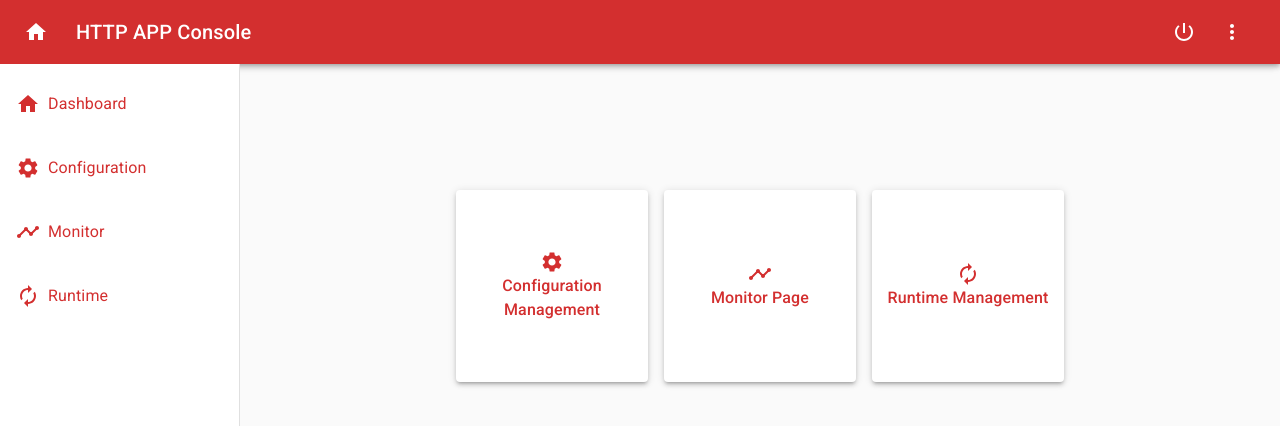
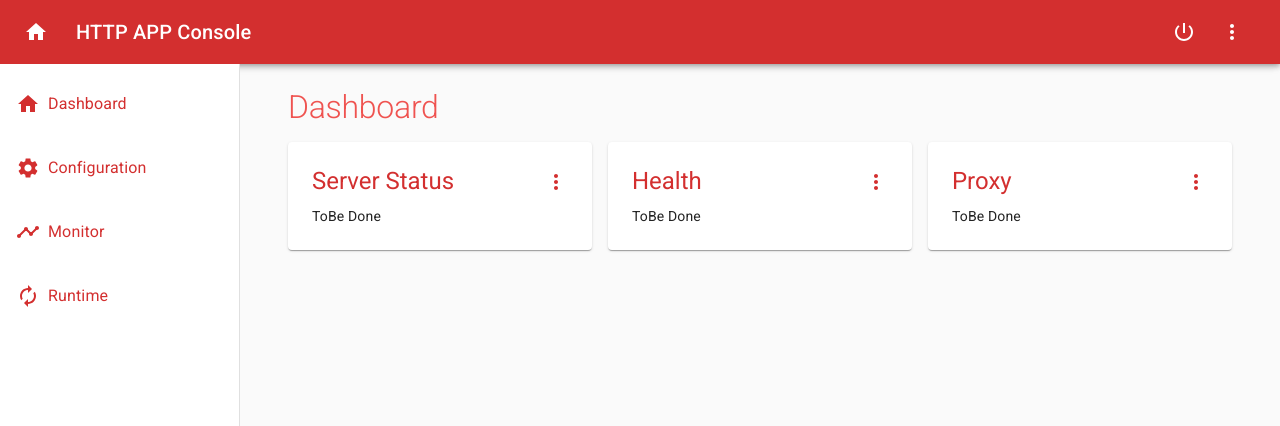
Before and after one commit to pkolawa/POC, a React (Create React App) app: page /app/dashboard in a window 1280 px wide. Shown: the top 426 px of the page. Built offline with nearby package versions, Linux system fonts and the light colour scheme.

Commit message:
Widget Implementation

```diff
--- a/src/components/Header/header.js
+++ b/src/components/Header/header.js
@@ -25,7 +25,7 @@ const useStyles = makeStyles((theme) => ({
     marginRight: theme.spacing(2),
   },
   headerMenu: {
-    marginTop: theme.spacing(7),
+    marginTop: theme.spacing(6),
   },
   headerMenuItem: {
     "&:hover, &:focus": {
--- a/src/components/Title/title.js
+++ b/src/components/Title/title.js
@@ -1,13 +1,23 @@
 import React from "react";
+import { withStyles } from "@material-ui/core/styles";
 import Typography from "@material-ui/core/Typography";
+
+const styles = (theme) => ({
+  title: {
+    marginBottom: theme.spacing(2),
+    fontSize: "2rem",
+  }
+});
 
 class Title extends React.Component {
   render() {
+    const { classes } = this.props;
     return (
       <Typography
-        align="center"
         variant="h2"
         color={this.props.color ? this.props.color : "secondary"}
+        className={classes.title}
+        weight="High"
       >
         {this.props.title}
       </Typography>
@@ -15,4 +25,4 @@ class Title extends React.Component {
   }
 }
 
-export default Title;
+export default withStyles(styles)(Title);
--- /dev/null
+++ b/src/components/Widget/Widget.js
@@ -0,0 +1,104 @@
+import React, { useState } from "react";
+import {
+  Paper,
+  IconButton,
+  Menu,
+  MenuItem,
+  Typography,
+} from "@material-ui/core";
+import { makeStyles } from "@material-ui/core/styles";
+import { MoreVert as MoreIcon } from "@material-ui/icons";
+import classnames from "classnames";
+
+const useStyles = makeStyles(theme => ({
+    widgetWrapper: {
+      display: "flex",
+      minHeight: "100%",
+    },
+    widgetHeader: {
+      padding: theme.spacing(3),
+      paddingBottom: theme.spacing(1),
+      display: "flex",
+      justifyContent: "space-between",
+      alignItems: "center",
+    },
+    widgetBody: {
+      paddingBottom: theme.spacing(3),
+      paddingRight: theme.spacing(3),
+      paddingLeft: theme.spacing(3),
+    },
+    noPadding: {
+      padding: 0,
+    },
+    paper: {
+      display: "flex",
+      flexDirection: "column",
+      flexGrow: 1,
+      overflow: "hidden",
+    },
+    moreButton: {
+      margin: -theme.spacing(1),
+      padding: 0,
+      width: 40,
+      height: 40,
+      "&:hover": {
+        backgroundColor: theme.palette.primary.light,
+        color: "#fff",
+      },
+    },
+  }));
+
+export default function Widget({
+  children,
+  title,
+  bodyClass,
+  disableWidgetMenu,
+  ...props
+}) {
+  const classes = useStyles();
+
+  const [moreButtonRef, setMoreButtonRef] = useState(null);
+  const [isMoreMenuOpen, setMoreMenuOpen] = useState(false);
+
+  return (
+    <div className={classes.widgetWrapper}>
+      <Paper className={classes.paper}>
+        <div className={classes.widgetHeader}>
+          <>
+            <Typography variant="h5" color="primary" size="medium" weight="medium">
+              {title}
+            </Typography>
+            {!disableWidgetMenu && (
+              <IconButton
+                color="primary"
+                classes={{ root: classes.moreButton }}
+                onClick={() => setMoreMenuOpen(true)}
+                buttonRef={setMoreButtonRef}
+              >
+                <MoreIcon />
+              </IconButton>
+            )}
+          </>
+        </div>
+        <div
+          className={classnames(classes.widgetBody, {
+            [bodyClass]: bodyClass,
+          })}
+        >
+          {children}
+        </div>
+      </Paper>
+      <Menu
+        id="widget-menu"
+        open={isMoreMenuOpen}
+        anchorEl={moreButtonRef}
+        onClose={() => setMoreMenuOpen(false)}
+        disableAutoFocusItem
+      >
+        <MenuItem>
+          <Typography>Edit</Typography>
+        </MenuItem>
+      </Menu>
+    </div>
+  );
+}
--- /dev/null
+++ b/src/components/Widget/index.js
@@ -0,0 +1,2 @@
+
+export { default } from './Widget';
--- a/src/containers/ConfigurationManagementContainer.js
+++ b/src/containers/ConfigurationManagementContainer.js
@@ -6,7 +6,6 @@ import Grid from "@material-ui/core/Grid";
 import TreeNavigation from "../components/TreeNaviation/TreeNavigation";
 // import metaData from "./../components/TreeNaviation/meta-data-config.json";
 import FormComponent from "./../components/FormComponent";
-import Menu from "../components/Menu";
 import Title from "../components/Title";
 
 const styles = (theme) => ({
--- a/src/containers/DashboardContainer.js
+++ b/src/containers/DashboardContainer.js
@@ -1,11 +1,12 @@
 import React from "react";
 import { connect } from "react-redux";
 import { withStyles } from "@material-ui/core/styles";
-import Container from "@material-ui/core/Container";
+import { Grid, Container } from "@material-ui/core";
 import DashboardCardList from "../components/DashboardCardList";
+import Widget from "../components/Widget";
+import Title from "../components/Title";
 
 const styles = (theme) => ({
-  toolbar: theme.mixins.toolbar,
 });
 
 export class DashboardContainer extends React.Component {
@@ -13,8 +14,20 @@ export class DashboardContainer extends React.Component {
     const { classes } = this.props;
     return (
       <Container>
-        <div className={classes.toolbar} />
-        <DashboardCardList />
+        <Title color="secondary" title="Dashboard"/>
+        <Grid container spacing={2}>
+          <Grid item sm={6} md={4}>
+            <Widget title="Server Status">
+              ToBe Done
+            </Widget>
+          </Grid>
+          <Grid item sm={6} md={4}>
+            <Widget title="Health">ToBe Done</Widget>
+          </Grid>
+          <Grid item sm={6} md={4}>
+            <Widget title="Proxy">ToBe Done</Widget>
+          </Grid>
+        </Grid>
       </Container>
     );
   }
```
